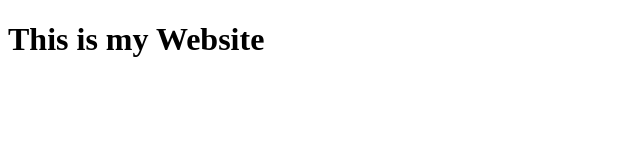
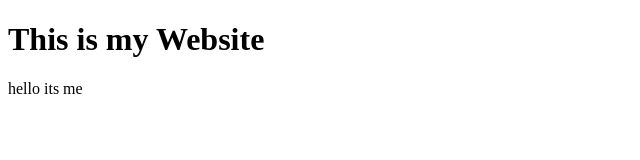
Before and after one commit to Anusha-831/test, a plain HTML site: page index.html in a window 1280 px wide. Shown: the full height of the page, 0-640 px from the left. Drawn offline with Linux system fonts and the light colour scheme.

Commit message:
Update index.html

```diff
--- a/index.html
+++ b/index.html
@@ -7,5 +7,6 @@
 </head>
 <body>
     <h1>This is my Website</h1>
+    <p>hello its me</p>
 </body>
 </html>
```
